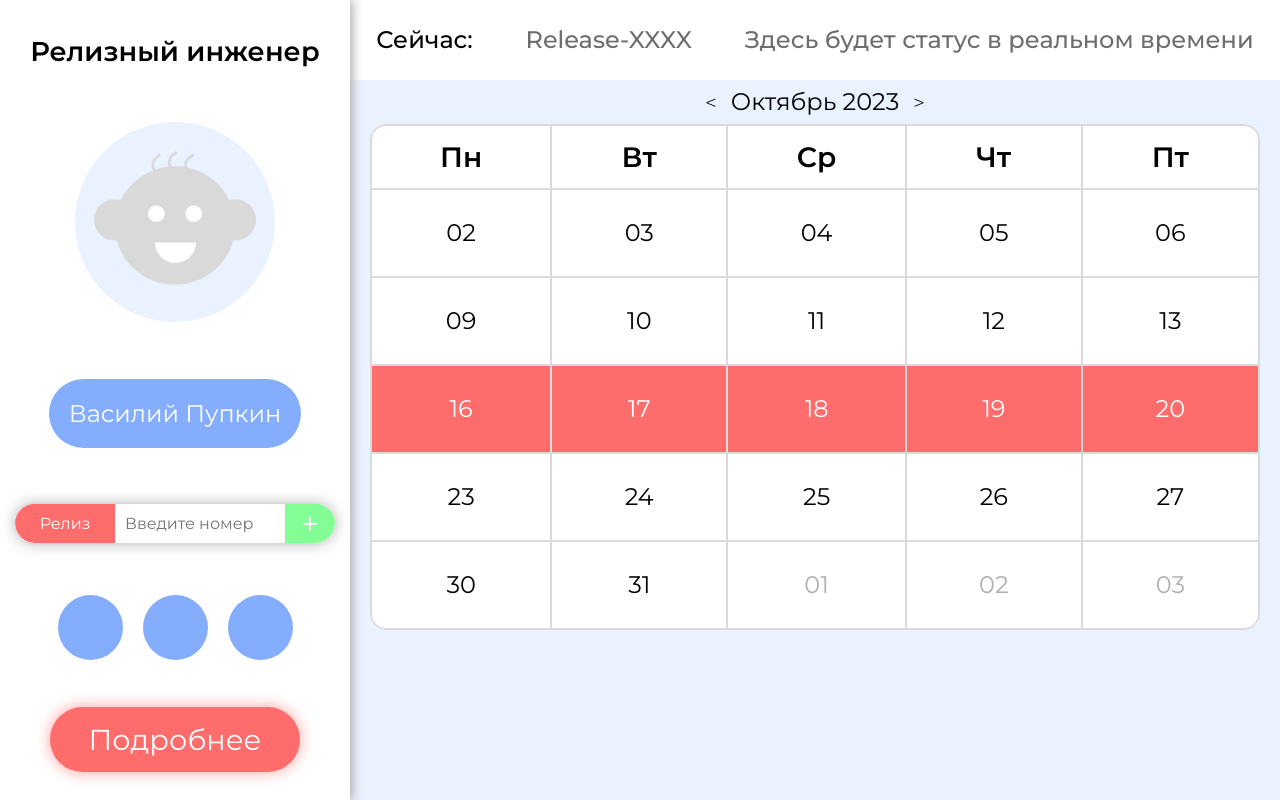
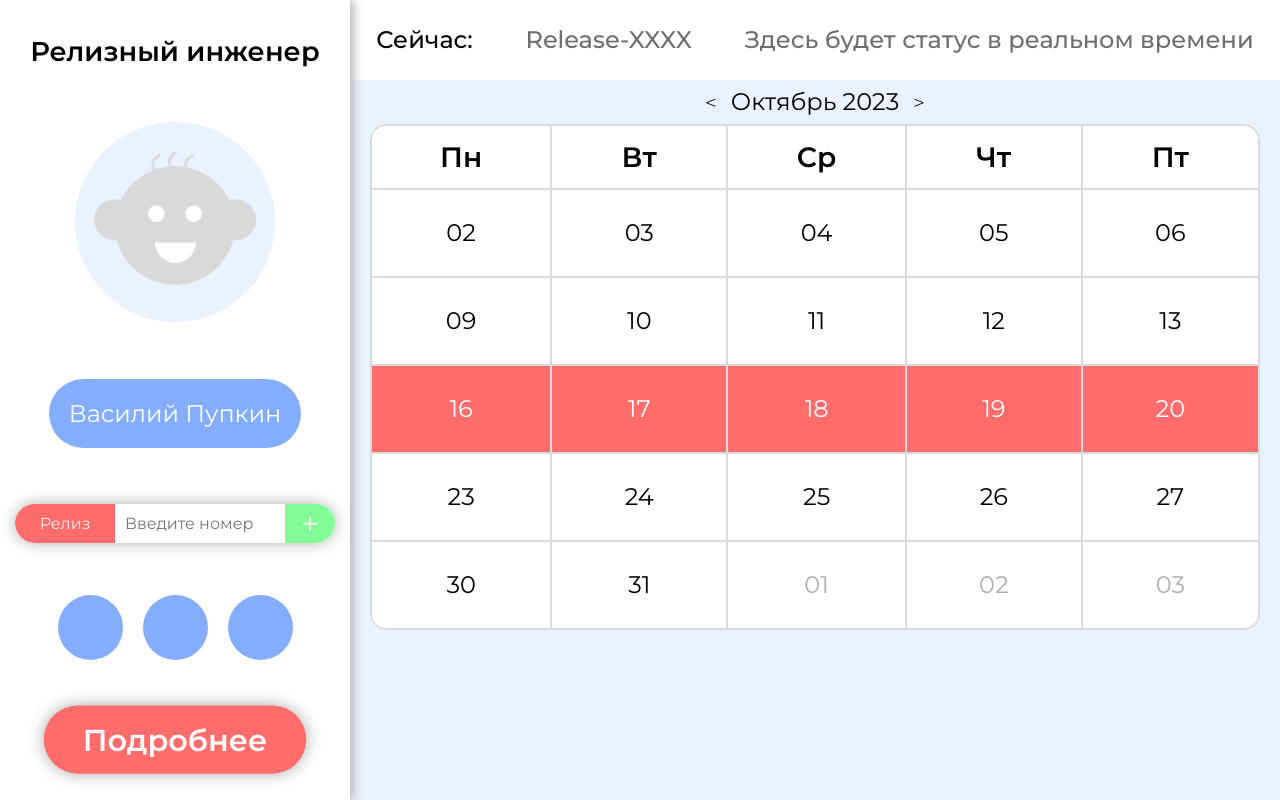
Before and after one commit to ln-developer/RelSpace, an Angular app: page /home in a window 1280 px wide. In both pictures the pointer is over the button "Подробнее". Built offline with nearby package versions, Linux system fonts and the light colour scheme; no server answers.

Commit message:
Combined styles for hover and focus, which seems more logical to me

```diff
--- a/src/app/home-page/home/side-bar/side-bar.component.css
+++ b/src/app/home-page/home/side-bar/side-bar.component.css
@@ -64,17 +64,14 @@ app-window-with-input{
   width: 250px;
 }
 
-.more-btn:hover{
-  box-shadow: #ff9d9d 0 0 15px;
+.more-btn:hover, .more-btn:focus{
+  box-shadow: #a8a8a8 0 0 15px;
+  scale: 105%;
+  font-weight: 600;
 }
 
 .more-btn:active{
   scale: 90%;
-}
-
-.more-btn:focus{
-  font-weight: 600;
-  box-shadow: 0 0 10px 10px rgba(0, 0, 0, 0.16);
 }
 
 .links {
--- a/src/app/home-page/home/side-bar/window-with-input/window-with-input.component.css
+++ b/src/app/home-page/home/side-bar/window-with-input/window-with-input.component.css
@@ -31,7 +31,7 @@
 .btn-switch{
   background-color: #FF6C6C;
   font-size: 1rem;
-  color: white;
+  color: #f3ecec;
   width: 100px;
   border-radius: 0 0 0 20px;
   transition: 0.3s ease-in-out;
@@ -50,7 +50,7 @@
 .btn-add{
   background-color: #83FE97;
   font-size: 2rem;
-  color: white;
+  color: #f3ecec;
   width: 50px;
   border-radius: 0 0 20px 0;
   transition: 0.3s ease-in-out;
@@ -60,13 +60,15 @@
   box-shadow: inset 3px 3px 30px 0 rgba(190, 190, 190, 0.5);
 }
 
-.btn-switch:focus{
+.btn-switch:focus, .btn-switch:hover{
   font-weight: 600;
+  color: white;
   box-shadow: 0 0 10px rgb(173, 173, 173);
 }
 
-.btn-add:focus{
+.btn-add:focus, .btn-add:hover{
   font-weight: 600;
+  color: white;
   box-shadow: 0 0 10px rgb(173, 173, 173);
 }
 
```
